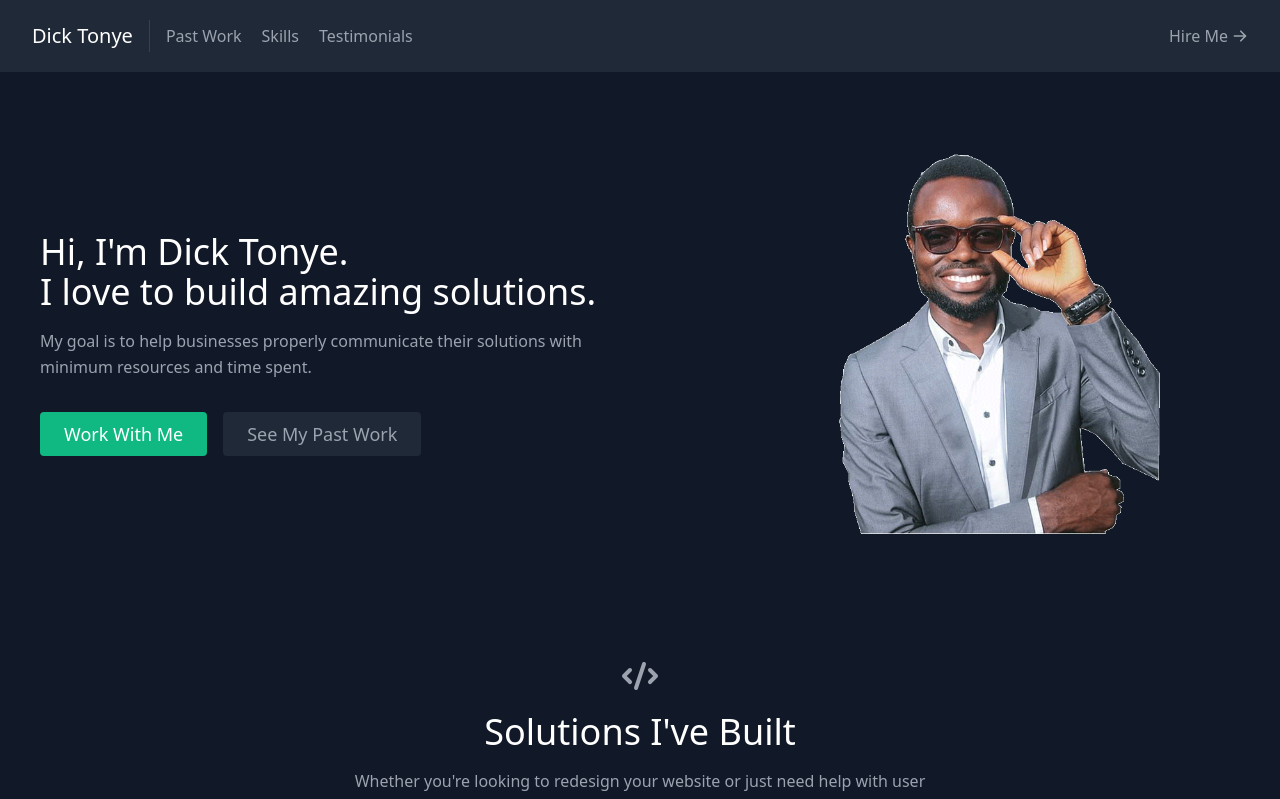
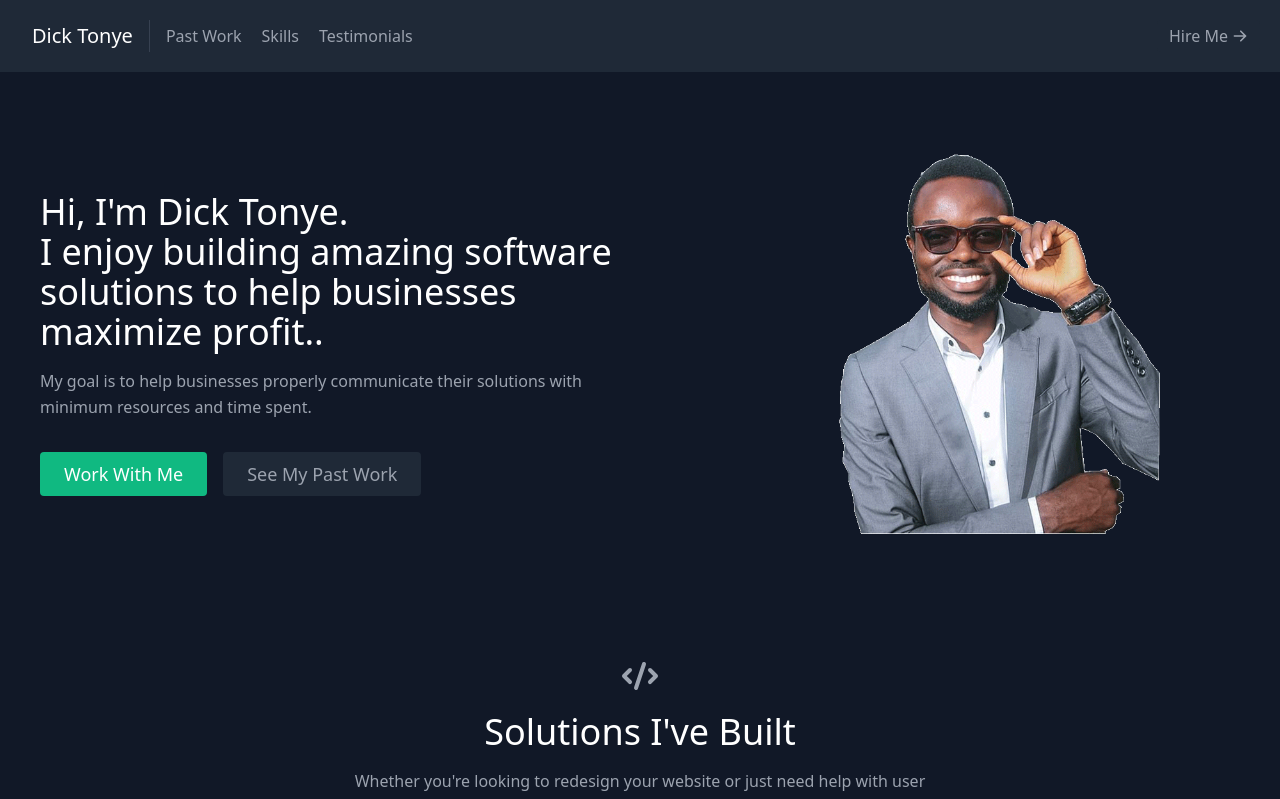
Before and after one commit to tonyedick/Portfolio, a React (Create React App) app: page / in a window 1280 px wide. Shown: the top 799 px of the page. Built offline with nearby package versions, Linux system fonts and the light colour scheme.

Commit message:
Update About.js

```diff
--- a/src/components/About.js
+++ b/src/components/About.js
@@ -8,8 +8,8 @@ export default function About() {
           <div className="lg:flex-grow md:w-1/2 lg:pr-24 md:pr-16 flex flex-col md:items-start md:text-left mb-16 md:mb-0 items-center text-center">
             <h1 className="title-font sm:text-4xl text-3xl mb-4 font-medium text-white">
               Hi, I'm Dick Tonye.
-              <br className="hidden lg:inline-block" /> I love to build amazing
-              solutions.
+              <br className="hidden lg:inline-block" /> I enjoy building amazing software
+              solutions to help businesses maximize profit..
             </h1>
             <p className="mb-8 leading-relaxed">
             My goal is to help businesses properly communicate their solutions
```
